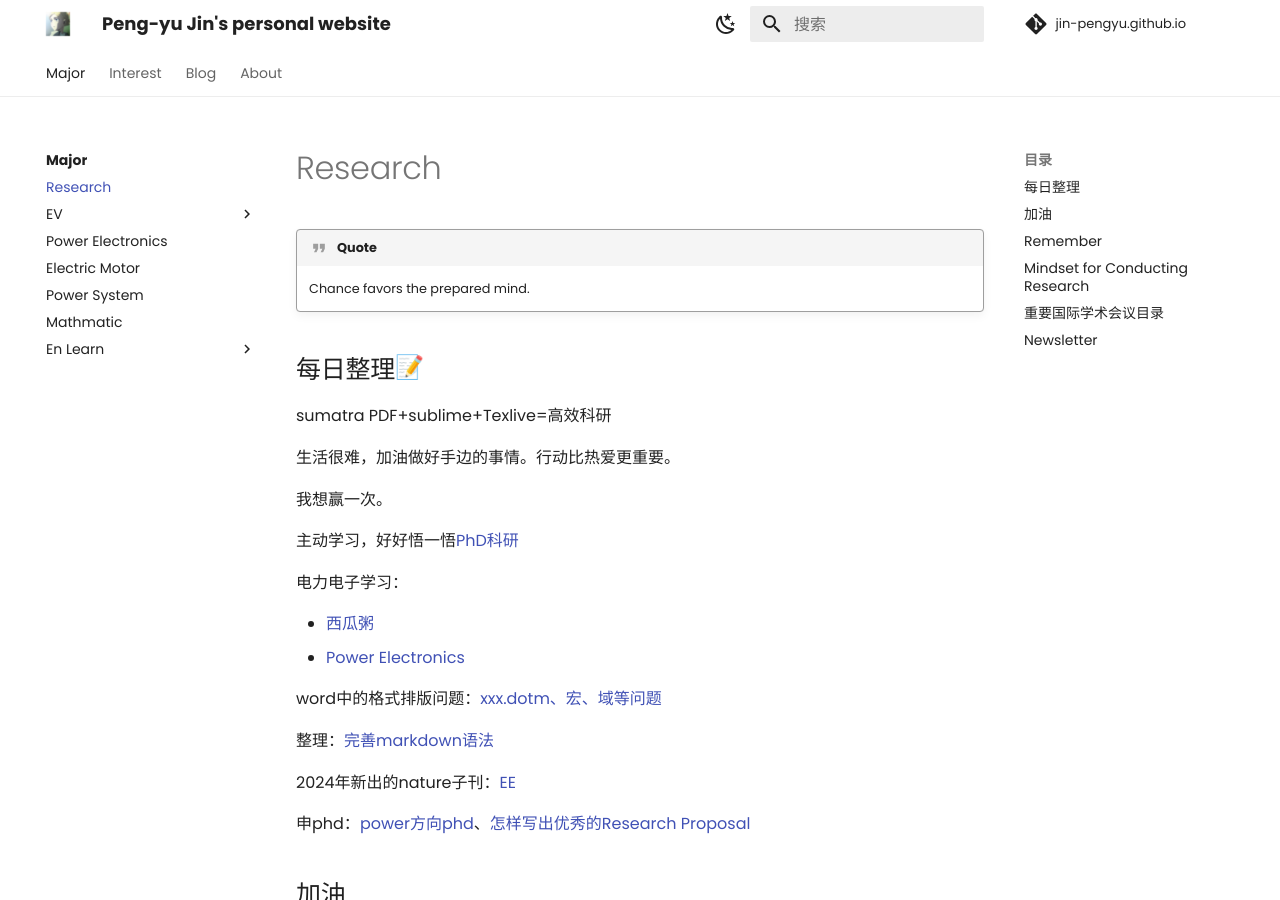
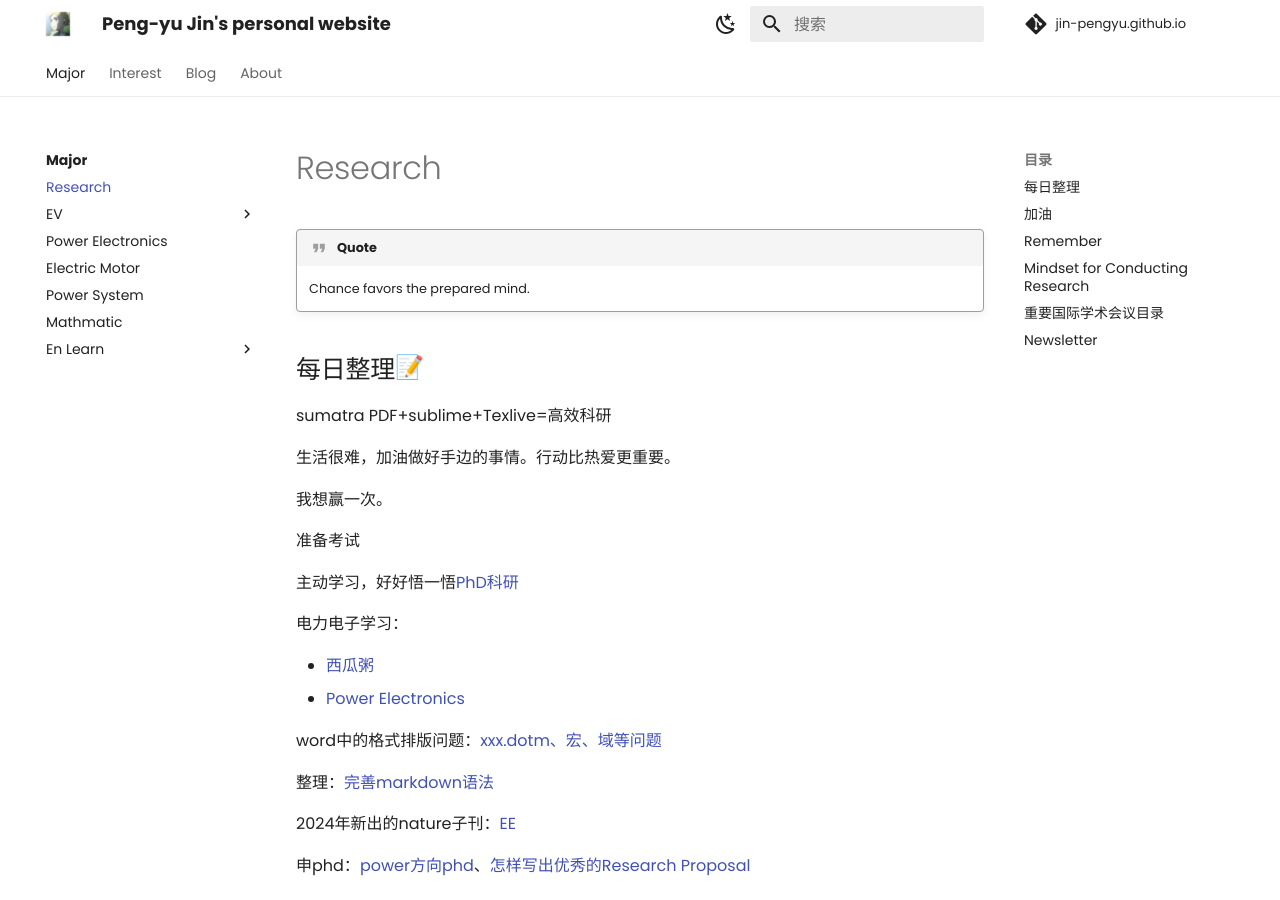
Before and after one commit to Pengyu-Jin/Pengyu-Jin.github.io, an MkDocs documentation site: the page built from docs/major/research/research.md, in a window 1280 px wide and 900 px high. Built offline with MkDocs 1.6.1 and Material for MkDocs 9.7.7, drawn with Linux system fonts in a browser that asks for light colours; emoji names are drawn with the system emoji font; comment, search, counter and statistics services are not loaded.

Commit message:
research20240603

```diff
--- a/docs/major/research/research.md
+++ b/docs/major/research/research.md
@@ -7,6 +7,8 @@ sumatra PDF+sublime+Texlive=高效科研
 生活很难，加油做好手边的事情。行动比热爱更重要。
 
 我想赢一次。
+
+准备考试
 
 主动学习，好好悟一悟[PhD科研](https://zhuanlan.zhihu.com/p/477439202){:target="_blank"}
 
```
